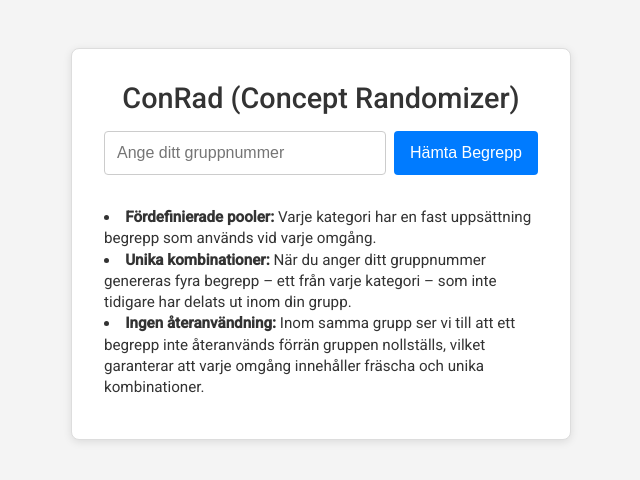
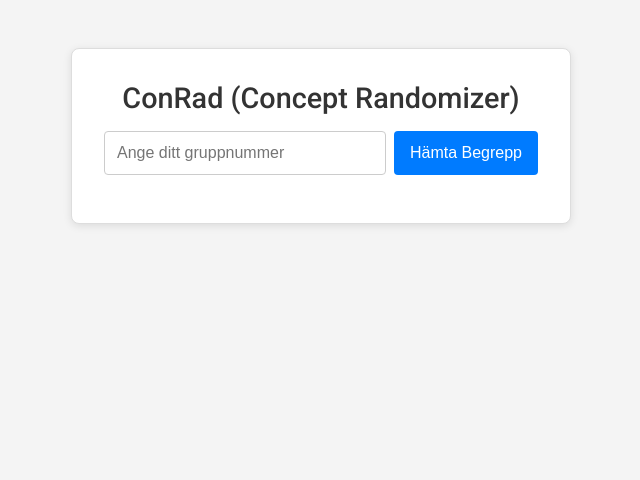
Before and after one commit to turbomacka/ConRad, a plain HTML site: page frontend/index.html in a window 1280 px wide. Shown: the whole page, without its empty margins (319-959 px from the left). Drawn offline with Linux system fonts and the light colour scheme.

Commit message:
Lagt till placeholder för gruppnummer och tagit bort förklaring

```diff
--- a/frontend/index.html
+++ b/frontend/index.html
@@ -36,15 +36,7 @@
 
     <p id="uniqueListMessage" class="hidden"><strong>Din unika lista:</strong> Detta blir alltså din unika begreppslista – förvara den väl 😊👍</p>
 
-    <!-- Förklaringen längst ned -->
-    <div class="description">
-      <ul>
-        <li><strong>Fördefinierade pooler:</strong> Varje kategori har en fast uppsättning begrepp som används vid varje omgång.</li>
-        <li><strong>Unika kombinationer:</strong> När du anger ditt gruppnummer genereras fyra begrepp – ett från varje kategori – som inte tidigare har delats ut inom din grupp.</li>
-        <li><strong>Ingen återanvändning:</strong> Inom samma grupp ser vi till att ett begrepp inte återanvänds förrän gruppen nollställs, vilket garanterar att varje omgång innehåller fräscha och unika kombinationer.</li>
-      </ul>
 
-    </div>
 
   </div>
 
```
